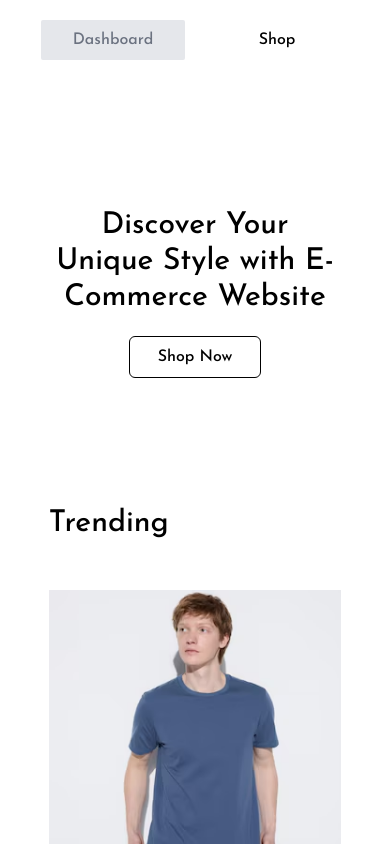
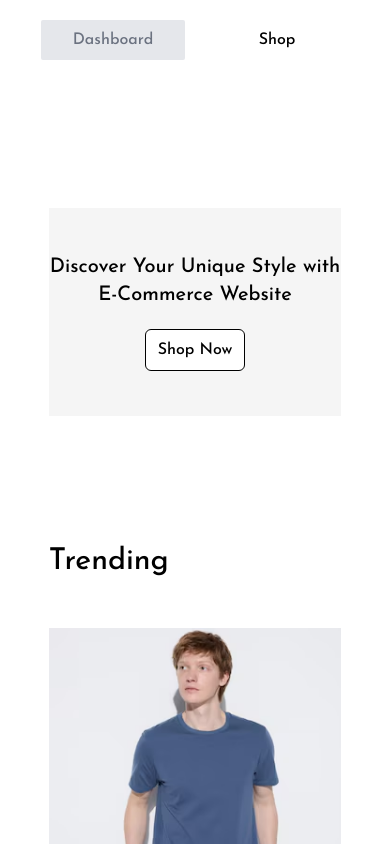
Before and after one commit to jjustinlovell/FE-TEST, a React (Vite) app: page /dashboard in a window 390 px wide. Shown: the top 844 px of the page. Built offline with nearby package versions, Linux system fonts and the light colour scheme.

Commit message:
creating pagenotfoundpage and making buttton responsive

```diff
--- a/src/pages/Dashboard.jsx
+++ b/src/pages/Dashboard.jsx
@@ -9,8 +9,8 @@ export default function Dashboard() {
   const username = localStorage.getItem("name");
   return (
     <div className="my-20 md:px-20">
-      <div className="flex flex-col items-center gap-5 mt-32 text-center">
-        <h1 className="text-3xl">
+      <div className="flex flex-col items-center justify-center gap-5 mt-32 text-center align-middle h-52 bg-neutral-100">
+        <h1 className="text-xl md:text-3xl">
           Discover Your Unique Style with E-Commerce Website
         </h1>
 
--- a/src/pages/PageNotFound.jsx
+++ b/src/pages/PageNotFound.jsx
@@ -1,7 +1,24 @@
-import React from 'react'
+import React from "react";
+import { useNavigate } from "react-router-dom";
+import Button from "../ui/Button";
 
 export default function PageNotFound() {
+  const navigate = useNavigate();
+
+  const handleBack = (e) => {
+    e.preventDefault();
+    navigate(-1);
+  };
+
   return (
-    <div>PageNotFound</div>
-  )
+    <div className="grid h-screen place-items-center">
+      <div className="text-center">
+        <h1 className="text-6xl">404</h1>
+        <h1 className="text-4xl">Page Not Found</h1>
+        <Button type="black" onClick={(e) => handleBack(e)}>
+          Back
+        </Button>
+      </div>
+    </div>
+  );
 }
--- a/src/ui/Button.jsx
+++ b/src/ui/Button.jsx
@@ -10,7 +10,7 @@ export default function Button({
   isActive,
 }) {
   const base =
-    "px-7 py-2 rounded-md transition-all duration-500 border border-black";
+    "md:px-7 px-3 py-2 rounded-md transition-all duration-500 border border-black";
 
   const isActiveBtn = "opacity-30";
   const inActiveBtn = "bg-gray-100"
--- a/src/ui/Header.jsx
+++ b/src/ui/Header.jsx
@@ -6,7 +6,7 @@ export default function Header() {
   const linkStyle = ({isActive}) => `w-36 py-2 transition-all duration-500 ${isActive ? "bg-gray-200 rounded-sm text-gray-500" : ""}`
 
   return (
-    <nav className="flex items-center justify-center gap-5 py-5 text-center white">
+    <nav className="flex flex-wrap items-center justify-center gap-5 py-5 text-center white">
         <NavLink
           to="/dashboard"
           className={linkStyle}
```
Also changed, not shown: src/pages/Shop.jsx (+28 -4 lines).
